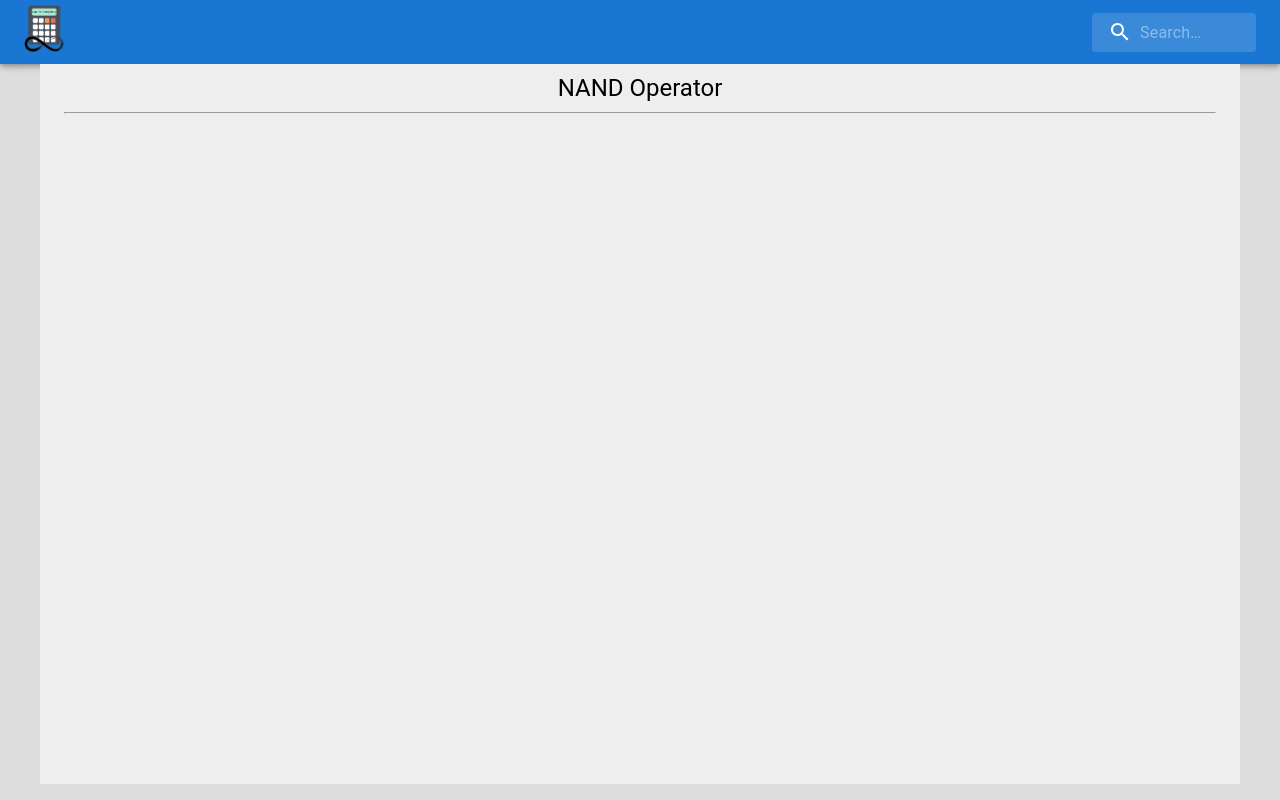
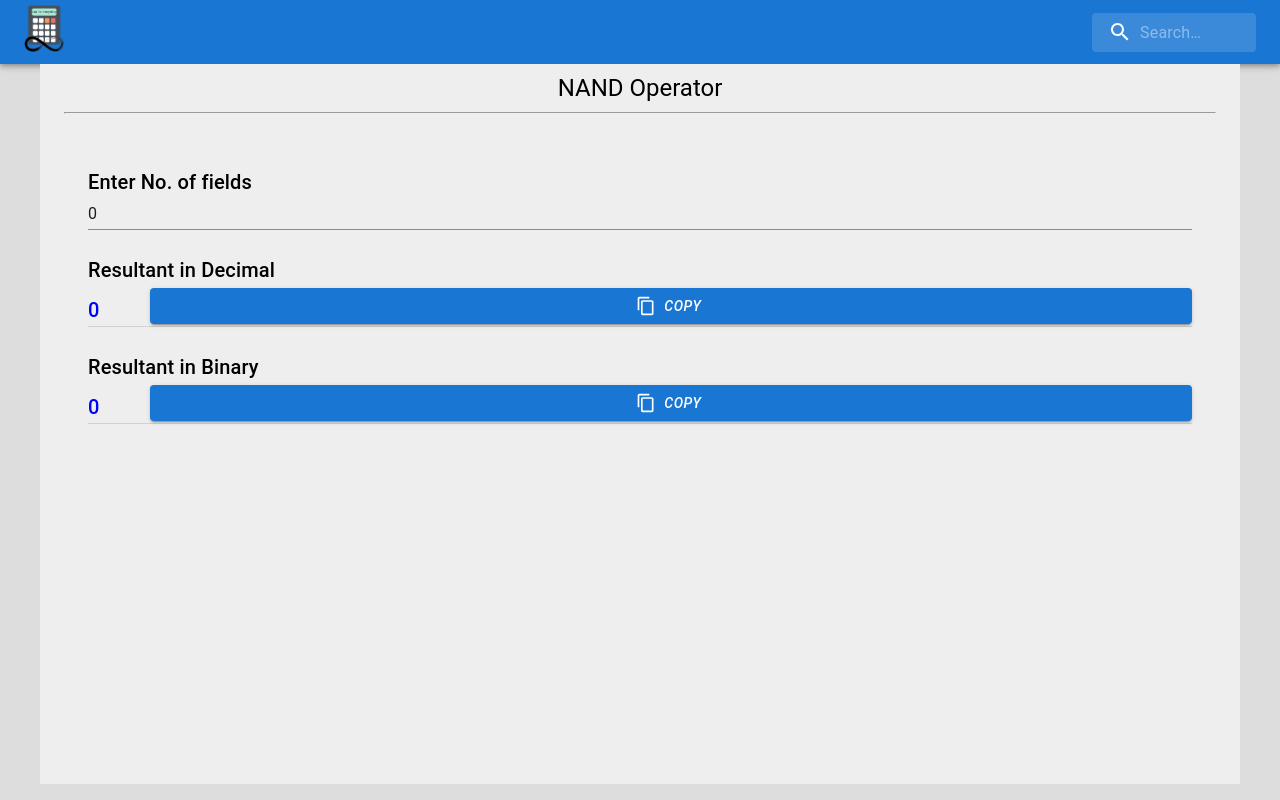
Before and after one commit to SarthakKeshari/calc_for_everything, a React (Create React App) app in the folder calculators/: page /nandoperator in a window 1280 px wide. Built offline with nearby package versions, Linux system fonts and the light colour scheme.

Commit message:
added NAND operator

```diff
--- a/calculators/src/computer_science/nandOperator/MainNANDOperator.js
+++ b/calculators/src/computer_science/nandOperator/MainNANDOperator.js
@@ -1,12 +1,87 @@
-import React from 'react';
-import { Container, Typography } from '@mui/material';
+import React, { useEffect, useState } from 'react';
+import { Container, Divider, Input, Typography } from '@mui/material';
+import CopyValue from '../../components/CopyValue';
 
 function MainNANDOperator(){
+    const [field,setField] = useState(0)
+    const [decans,setDecans] = useState(0)
+    const [binans,setBinans] = useState(0)
+    const [fieldValues, setFieldValues] = useState([]);
+    useEffect(()=>{
+        console.log(fieldValues)
+        if(field>0){
+            let ans = parseInt(fieldValues[0],2)
+            for(let i=1;i<field;i++){
+                ans = ans & parseInt(fieldValues[i],2)
+            }
+            ans=~ans;
+            setDecans(ans)
+            setBinans(ans.toString(2))
+        }
+        else{
+            setBinans(0)
+            setDecans(0)
+        }
+    },[fieldValues]);
+    const handleFieldChange = (index, value) => {
+        const updatedFieldValues = [...fieldValues];
+        updatedFieldValues[index] = value;
+        setFieldValues(updatedFieldValues);
+      };
+    const generateFields = () => {
+        const fields = [];
+        for (let i = 0; i < field; i++) {
+          fields.push(<Container sx={{display:"flex", flexDirection:"column"}}><Typography pt={1} variant='h6' mt={2}>Enter Binary No.</Typography>
+          <Input
+                id={i}
+              color="primary"
+              disabled={false}
+              placeholder={`Enter Binary no. ${i + 1}`}
+              size="lg"
+              variant="outlined"
+              type='number'
+              value={fieldValues[i] || ''}
+          onChange={(e) => handleFieldChange(i, e.target.value)}
+          /></Container>);
+        }
+        return fields;
+      };
     return(
         <Container maxWidth="lg" sx={{ bgcolor: '#eeeeee', minHeight: '90vh', paddingY:"10" }}>
             <Typography pt={1} variant='h5' sx = {{textAlign: "center"}}>NAND Operator</Typography>
             <hr/>
             <br/>
+                <Container sx={{display:"flex", flexDirection:"column"}}>
+            <Typography pt={1} variant='h6' mt={2}>Enter No. of fields</Typography>
+            <Input
+                color="primary"
+                disabled={false}
+                placeholder="Enter No. of Fields"
+                size="lg"
+                variant="outlined"
+                type='number'
+                onChange={(e) => setField(e.target.value)}
+                value={field}
+            />
+            {field>0 && generateFields()
+            }
+
+
+
+
+            <Typography pt={1} variant='h6' mt={2}>Resultant in Decimal</Typography>
+            <div className='output'>
+                <Typography pt={1} variant='h6' fontStyle={{color: "blue"}}>{decans}</Typography>
+                <CopyValue value={decans}/>
+            </div>
+            <Divider />
+            <Typography pt={1} variant='h6' mt={2}>Resultant in Binary</Typography>
+            <div className='output'>
+                <Typography pt={1} variant='h6' fontStyle={{color: "blue"}}>{binans}</Typography>
+                <CopyValue value={decans}/>
+            </div>
+            <Divider />
+        </Container>
         </Container>
     )
 }
```
